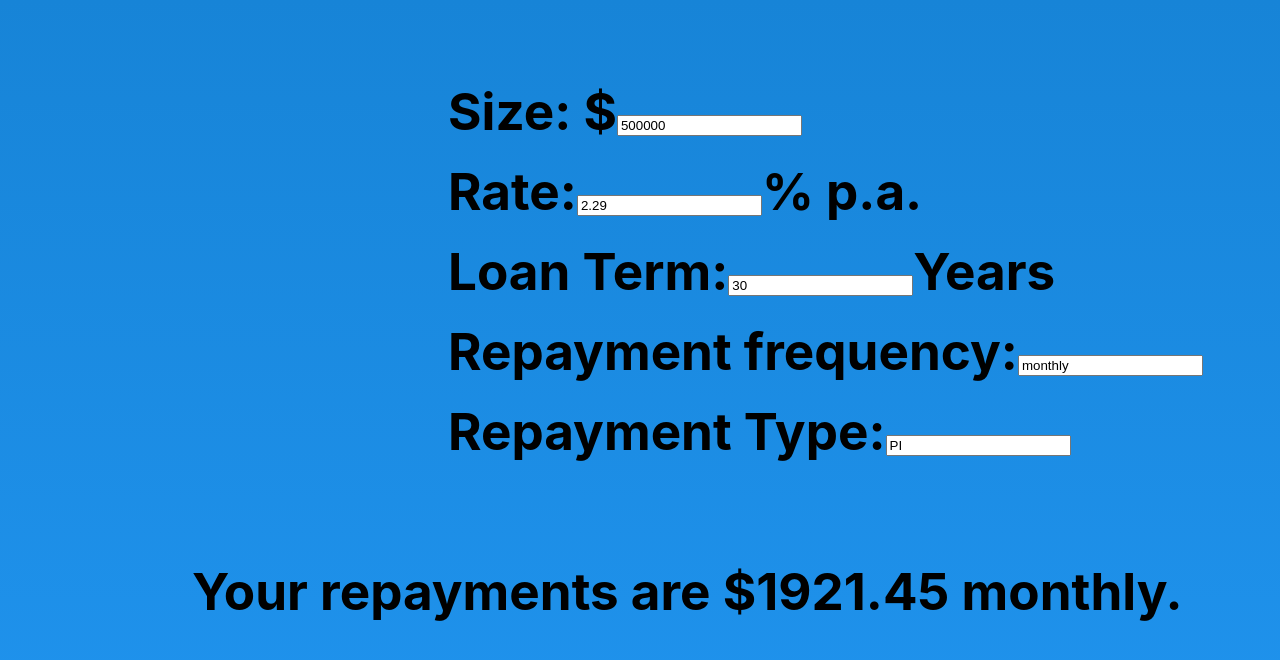
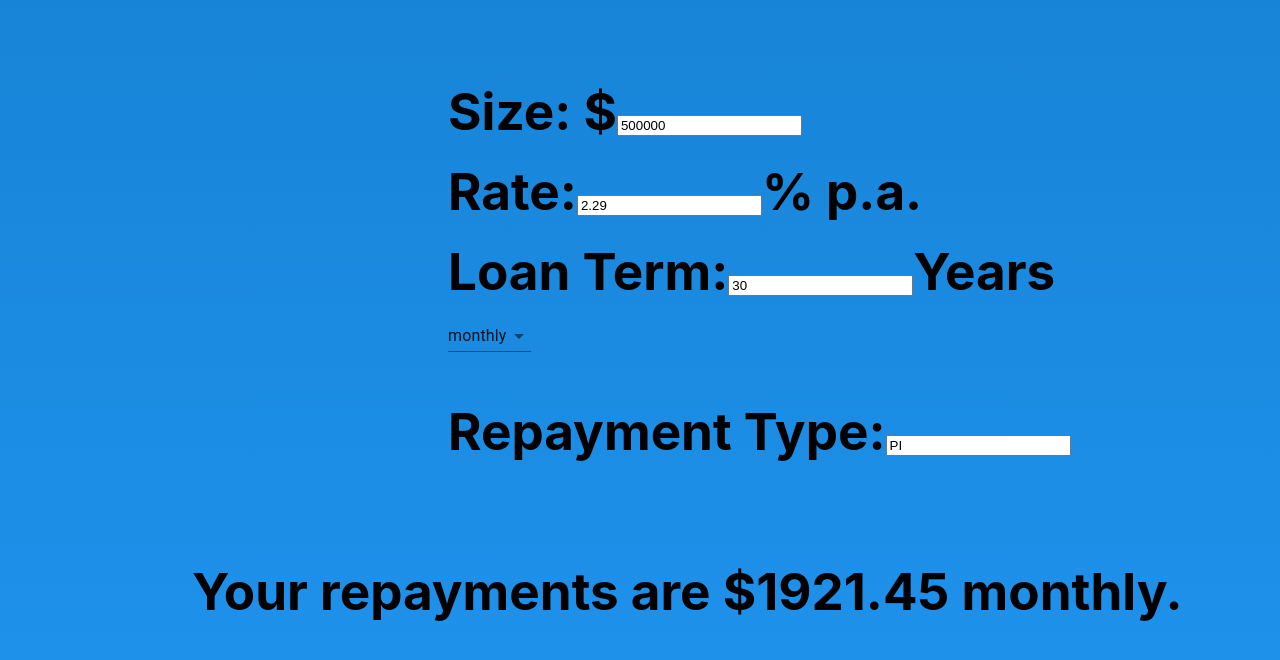
Before and after one commit to Tyson-Subasinghe/Blu-Finance-Repayment-Calculator, a React (Create React App) app: page / in a window 1280 px wide. Shown: the top 660 px of the page. Built offline with nearby package versions, Linux system fonts and the light colour scheme.

Commit message:
Turned repayment frequency into an unstyled dropdown

```diff
--- a/package.json
+++ b/package.json
@@ -3,6 +3,7 @@
   "version": "0.1.0",
   "private": true,
   "dependencies": {
+    "@material-ui/core": "^4.11.0",
     "@testing-library/jest-dom": "^4.2.4",
     "@testing-library/react": "^9.5.0",
     "@testing-library/user-event": "^7.2.1",
--- a/src/pages/404.js
+++ b/src/pages/404.js
@@ -69,7 +69,6 @@ export const NoMatch = () => {
                   <p className="subtext">Sorry about that</p>
                 </div>
 
-
             </motion.div>
           </div>
         </Styles>
--- a/src/pages/calculator.js
+++ b/src/pages/calculator.js
@@ -2,8 +2,12 @@ import React from 'react';
 import {useState} from 'react';
 import styled from 'styled-components';
 import { motion, useMotionValue } from "framer-motion";
-import {Dropdown} from 'react-bootstrap';
 import {isMobile} from "react-device-detect";
+
+import Input from '@material-ui/core/Input';
+import MenuItem from '@material-ui/core/MenuItem';
+import FormControl from '@material-ui/core/FormControl';
+import Select from '@material-ui/core/Select';
 
 
 const Styles = styled.div`
@@ -169,28 +173,43 @@ function PMT(rate, nperiod, pv, fv, type) {
 
 function workOutRepayments(size,rate,term,frequency,repaymentType){
 
+
+    var nPeriods ; //nPeriods is the number of periods based on frequency, default is 12
+
     if(frequency==="annually"){
-        frequency = 1;
+        nPeriods = 1;
     }
     else if(frequency==="monthly"){
-        frequency = 12;
+        nPeriods = 12;
     }else if(frequency==="fortnightly"){
-        frequency = 26;
+        nPeriods = 26;
     }else if(frequency==="weekly"){
-        frequency = 52;
+        nPeriods = 52;
     }else {
-        frequency = 0;
+        return "Enter a frequency";
+    }
+
+    if(term==0){
+        return "Enter a loan term";
     }
 
     if(repaymentType == "PI"){
-        return PMT(rate/1200,term*12,size).toFixed(2)*(12/frequency);
+        return "Your repayments are $" + (PMT(rate/1200,term*12,size)*(12/nPeriods)).toFixed(2) + " " + frequency;
     }else if(repaymentType == "IO"){
-        return size*(rate/100)/frequency;
+        return "Your repayments are $" + (size*(rate/100)/nPeriods).toFixed(2) + " " + frequency;
     }else{
-        return "Error";
+        return "Enter a repayment type";
     }
 
 }
+
+
+const possibleFreqs = [
+    'weekly',
+    'fortnightly',
+    'monthly',
+    'annually',
+];
 
 
 export const Calculator = () => {
@@ -243,6 +262,8 @@ export const Calculator = () => {
     };
 
 
+
+
     return(
 
         <Styles>
@@ -283,14 +304,27 @@ export const Calculator = () => {
                 </label>
                 </motion.div>
                 <motion.div className="frequency">
-                <label>
-                    Repayment frequency:
-                    <input type="text"
-                    value={frequency}
-                    onChange={e => setFrequency(e.target.value)}
-                    />
+                    <FormControl >
+                        <Select
+                        value={frequency}
+                        onChange={e => setFrequency(e.target.value)}
+                        input={<Input/>}
+                        renderValue={(selected) => {
+                            return selected;
+                        }}
+                        inputProps={{ 'aria-label': 'Without label' }}
+                        >
+                            <MenuItem disabled value="">
+                                <em>Enter frequency</em>
+                            </MenuItem>
 
-                </label>
+                            {possibleFreqs.map((possibleFreq) => (
+                                <MenuItem key={possibleFreq} value={possibleFreq} >
+                                {possibleFreq}
+                                </MenuItem>
+                            ))}
+                        </Select>
+                    </FormControl>
                 </motion.div>
                 <motion.div className="repaymentType">
                 <label>
@@ -304,7 +338,7 @@ export const Calculator = () => {
                 </motion.div>
 
                 <motion.div className="result">
-                    Your repayments are ${workOutRepayments(size,rate,term,frequency,repaymentType)} {frequency}.
+                    {workOutRepayments(size,rate,term,frequency,repaymentType)}.
                 </motion.div>
 
             </motion.div>
```
Also changed, not shown: 1 other file (tests, documents, lock files or other folders).
